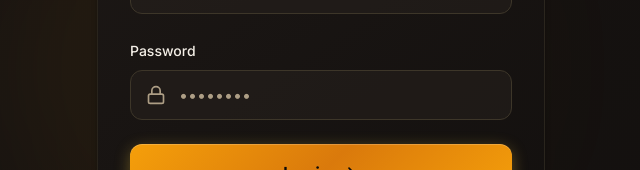
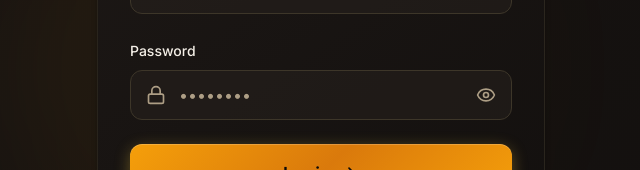
Before and after one commit to MariaEduardaaf/aifood, a Next.js app: page /login in a window 1280 px wide. Shown: the part 381-551 px from the top of the page, without its empty margins (319-959 px from the left). Built offline with nearby package versions, Linux system fonts and the light colour scheme; no server answers.

Commit message:
Add show/hide password toggle on login page

```diff
--- a/src/app/(auth)/login/page.tsx
+++ b/src/app/(auth)/login/page.tsx
@@ -4,7 +4,15 @@
 import { useRouter, useSearchParams } from "next/navigation";
 import { signIn } from "next-auth/react";
 import { useTranslations } from "next-intl";
-import { Loader2, Utensils, Mail, Lock, ArrowRight } from "lucide-react";
+import {
+  Loader2,
+  Utensils,
+  Mail,
+  Lock,
+  ArrowRight,
+  Eye,
+  EyeOff,
+} from "lucide-react";
 
 export default function LoginPage() {
   const t = useTranslations("auth");
@@ -15,6 +23,7 @@
 
   const [email, setEmail] = useState("");
   const [password, setPassword] = useState("");
+  const [showPassword, setShowPassword] = useState(false);
   const [error, setError] = useState("");
   const [loading, setLoading] = useState(false);
 
@@ -114,14 +123,25 @@
                 </div>
                 <input
                   id="password"
-                  type="password"
+                  type={showPassword ? "text" : "password"}
                   placeholder="••••••••"
                   value={password}
                   onChange={(e) => setPassword(e.target.value)}
                   required
                   disabled={loading}
-                  className="input-premium pl-12"
+                  className="input-premium pl-12 pr-12"
                 />
+                <button
+                  type="button"
+                  onClick={() => setShowPassword(!showPassword)}
+                  className="absolute right-4 top-1/2 -translate-y-1/2 text-muted-foreground hover:text-foreground transition-colors"
+                >
+                  {showPassword ? (
+                    <EyeOff className="h-5 w-5" />
+                  ) : (
+                    <Eye className="h-5 w-5" />
+                  )}
+                </button>
               </div>
             </div>
 
```
